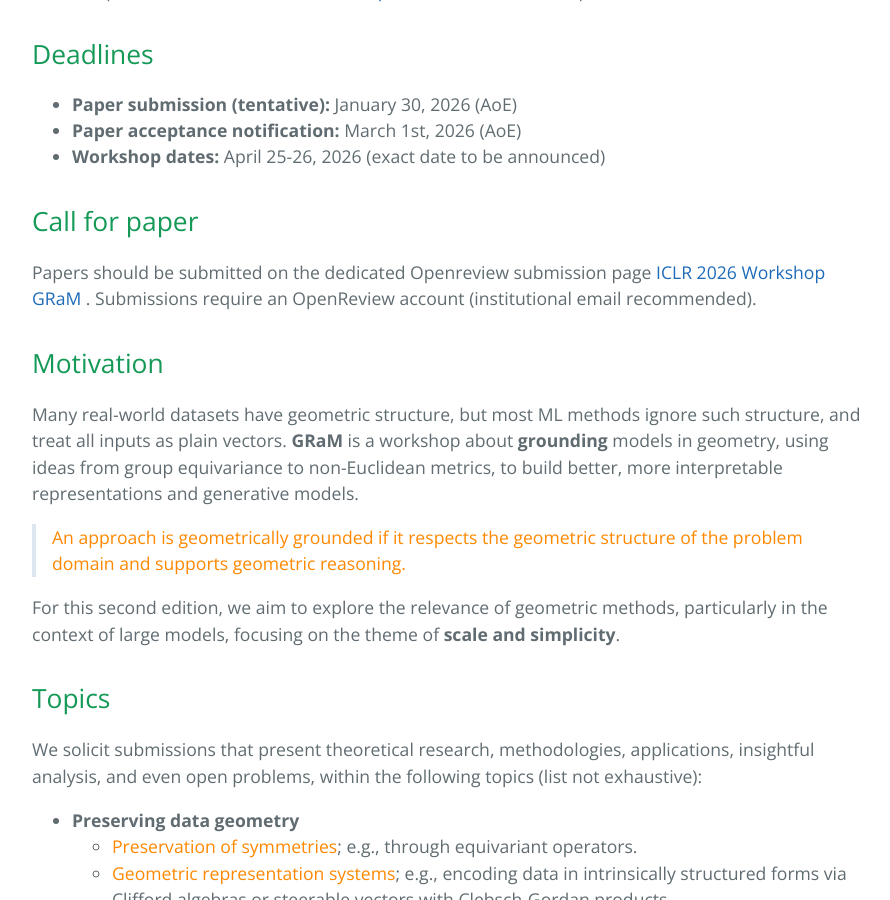
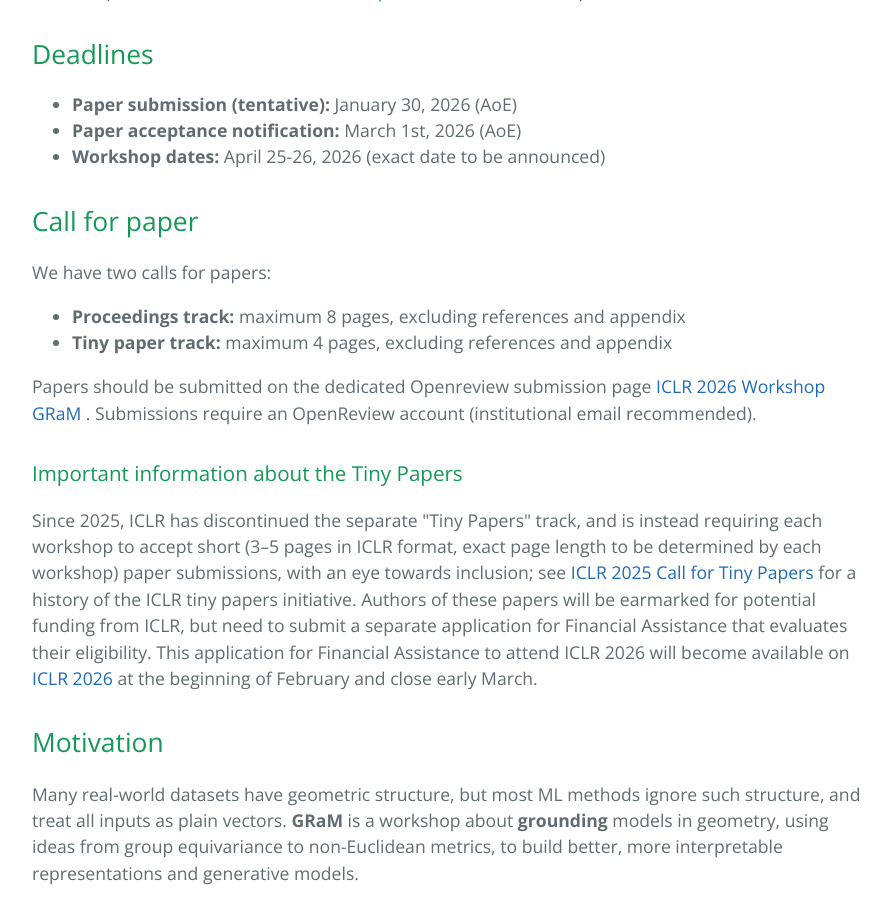
Before and after one commit to gram-workshop/gram-workshop.github.io, a Jekyll site: the page index.html, which Jekyll copies as it is, in a window 1280 px wide and 900 px high, scrolled down 568 px. Shown: the whole window, without its empty margins (192-1082 px from the left). Built offline with Jekyll 4.4.1, drawn with Linux system fonts in a browser that asks for light colours.

Commit message:
add tiny paper information

```diff
--- a/index.html
+++ b/index.html
@@ -78,8 +78,20 @@
       </ul>
 
       <h2 id="motivation">Call for paper</h2>
+      <p>
+        We have two calls for papers:
+        <ul>
+          <li><strong>Proceedings track:</strong> maximum 8 pages, excluding references and appendix</li>
+          <li><strong>Tiny paper track:</strong> maximum 4 pages, excluding references and appendix</li>
+        </ul>
+      </p>
       <p> Papers should be submitted on the dedicated Openreview submission page <a href="https://openreview.net/group?id=ICLR.cc/2026/Workshop/GRaM"> ICLR 2026 Workshop GRaM
        </a>. Submissions require an OpenReview account (institutional email recommended).
+       </p>
+
+       <h3 id="motivation">Important information about the Tiny Papers</h3>
+       <p>
+       Since 2025, ICLR has discontinued the separate "Tiny Papers" track, and is instead requiring each workshop to accept short (3–5 pages in ICLR format, exact page length to be determined by each workshop) paper submissions, with an eye towards inclusion; see <a href="https://iclr.cc/Conferences/2025/CallForTinyPapers">ICLR 2025 Call for Tiny Papers</a> for a history of the ICLR tiny papers initiative. Authors of these papers will be earmarked for potential funding from ICLR, but need to submit a separate application for Financial Assistance that evaluates their eligibility. This application for Financial Assistance to attend ICLR 2026 will become available on <a href="https://iclr.cc/Conferences/2026">ICLR 2026</a>  at the beginning of February and close early March.
       </p>
 
       <h2 id="motivation">Motivation</h2>
```
Also changed, not shown: 5 other files.
